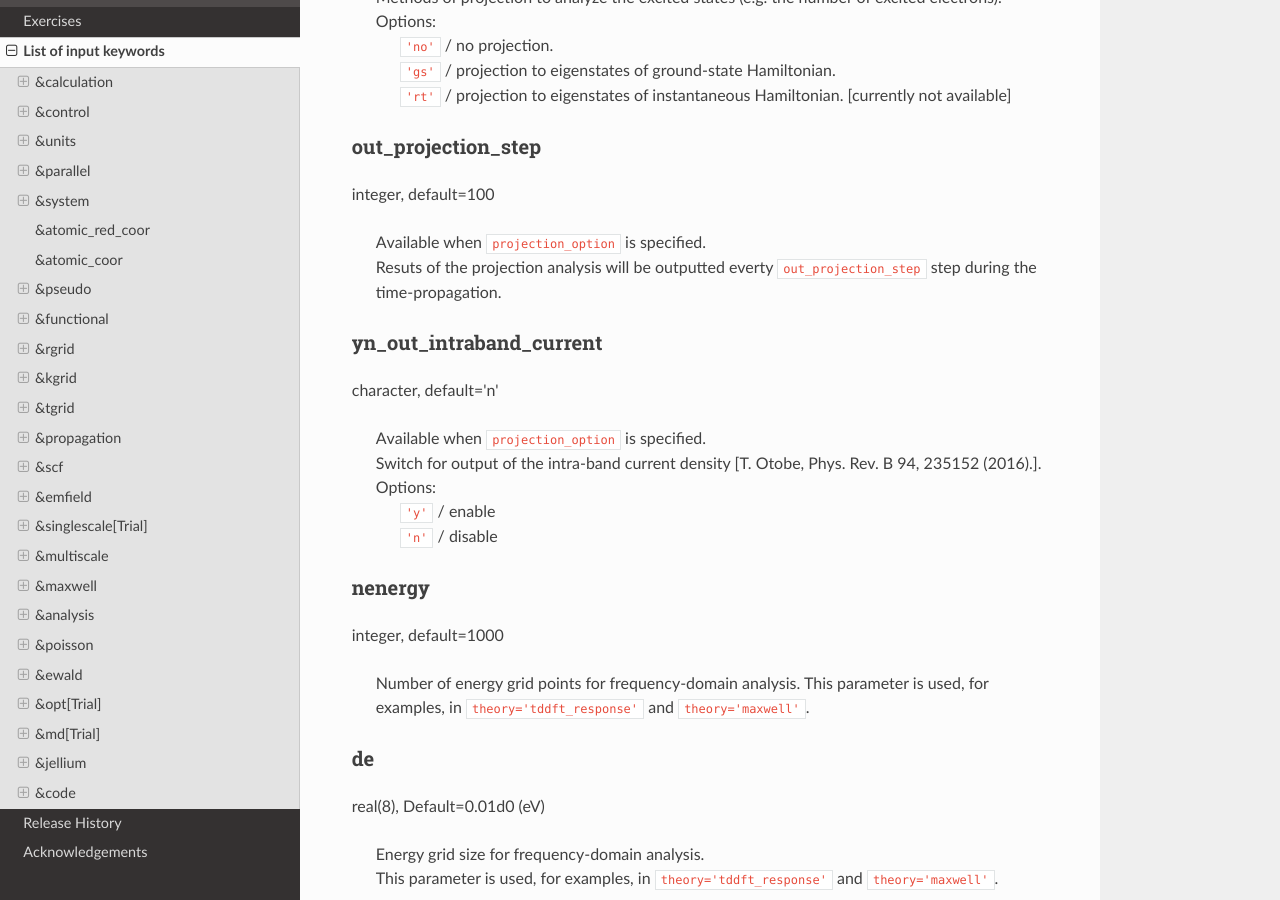
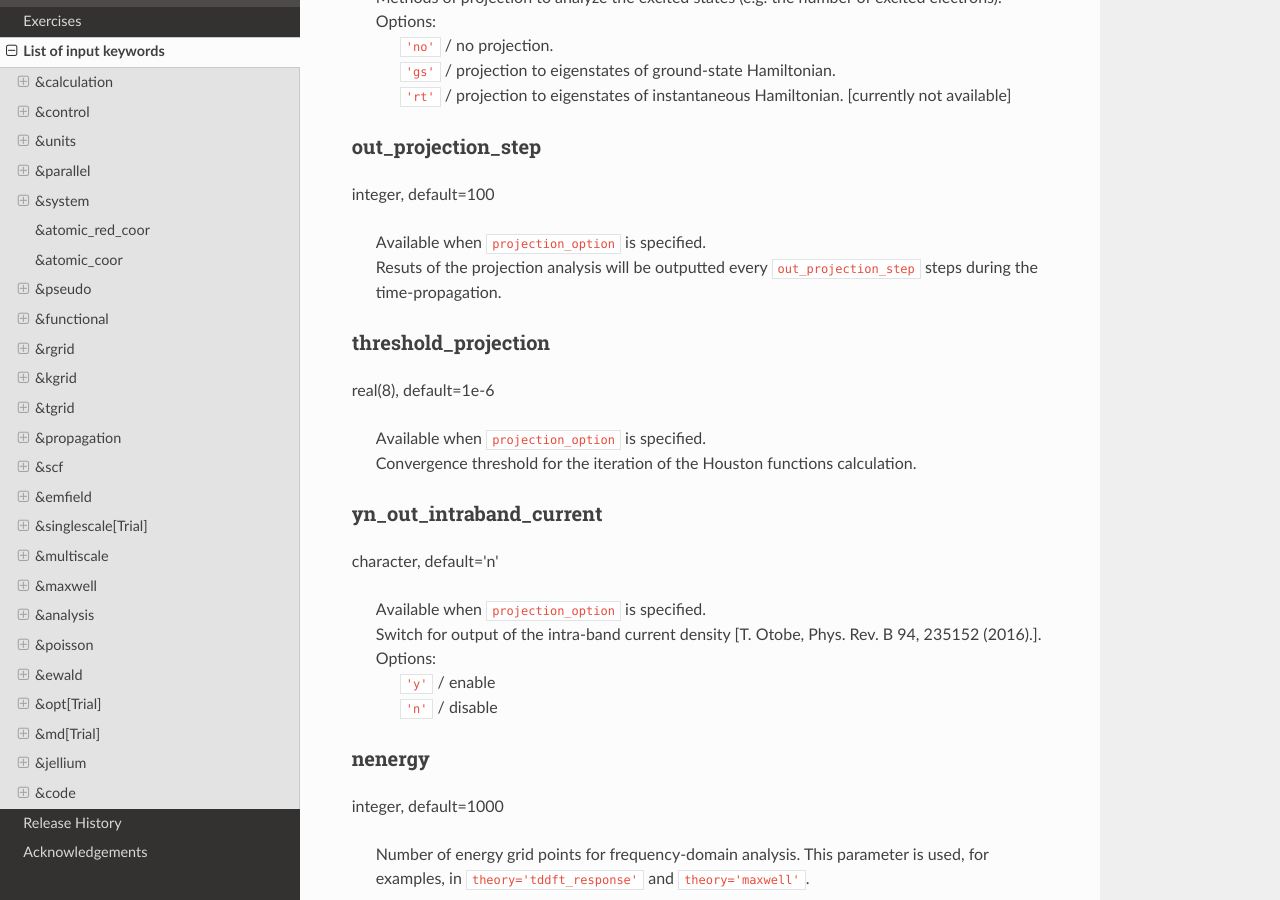
Before and after one commit to SALMON-TDDFT/SALMON-DOCS, a Sphinx documentation site: the page built from source/input_keyword_list.rst, in a window 1280 px wide and 900 px high, scrolled down 43296 px. Built offline with Sphinx 7.4.7 and the Read the Docs theme 2.0.0, drawn with Linux system fonts in a browser that asks for light colours; formulas are drawn with MathJax 3.

Commit message:
Update input_keyword_list.rst

```diff
--- a/source/input_keyword_list.rst
+++ b/source/input_keyword_list.rst
@@ -2222,7 +2222,17 @@ out_projection_step
 integer, default=100
 
    | Available when ``projection_option`` is specified.
-   | Resuts of the projection analysis will be outputted everty ``out_projection_step`` step during the time-propagation.
+   | Resuts of the projection analysis will be outputted every ``out_projection_step`` steps during the time-propagation.
+
+.. _threshold_projection:
+
+threshold_projection
+^^^^^^^^^^^^^^^^^^^^
+
+real(8), default=1e-6
+
+   | Available when ``projection_option`` is specified.
+   | Convergence threshold for the iteration of the Houston functions calculation.
 
 .. _yn_out_intraband_current:
 
```
